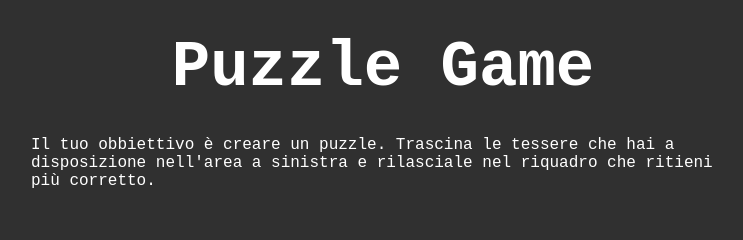
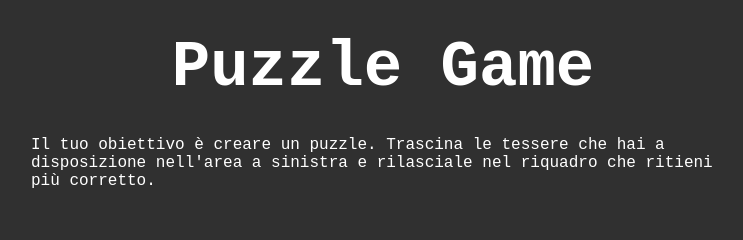
Before and after one commit to matteo-rossi90/js-simple-puzzle-game, a plain HTML site: page index.html in a window 1280 px wide. Shown: the top 240 px of the page, without its empty margins (257-1000 px from the left). Drawn offline with Linux system fonts and the light colour scheme.

Commit message:
modify text

```diff
--- a/index.html
+++ b/index.html
@@ -13,7 +13,7 @@
 
             <div id="guide">
                 <p>
-                    Il tuo obbiettivo è creare un puzzle. Trascina le tessere che hai a disposizione nell'area a sinistra e rilasciale
+                    Il tuo obiettivo è creare un puzzle. Trascina le tessere che hai a disposizione nell'area a sinistra e rilasciale
                     nel riquadro
                     che ritieni più corretto.
                 </p>
```
